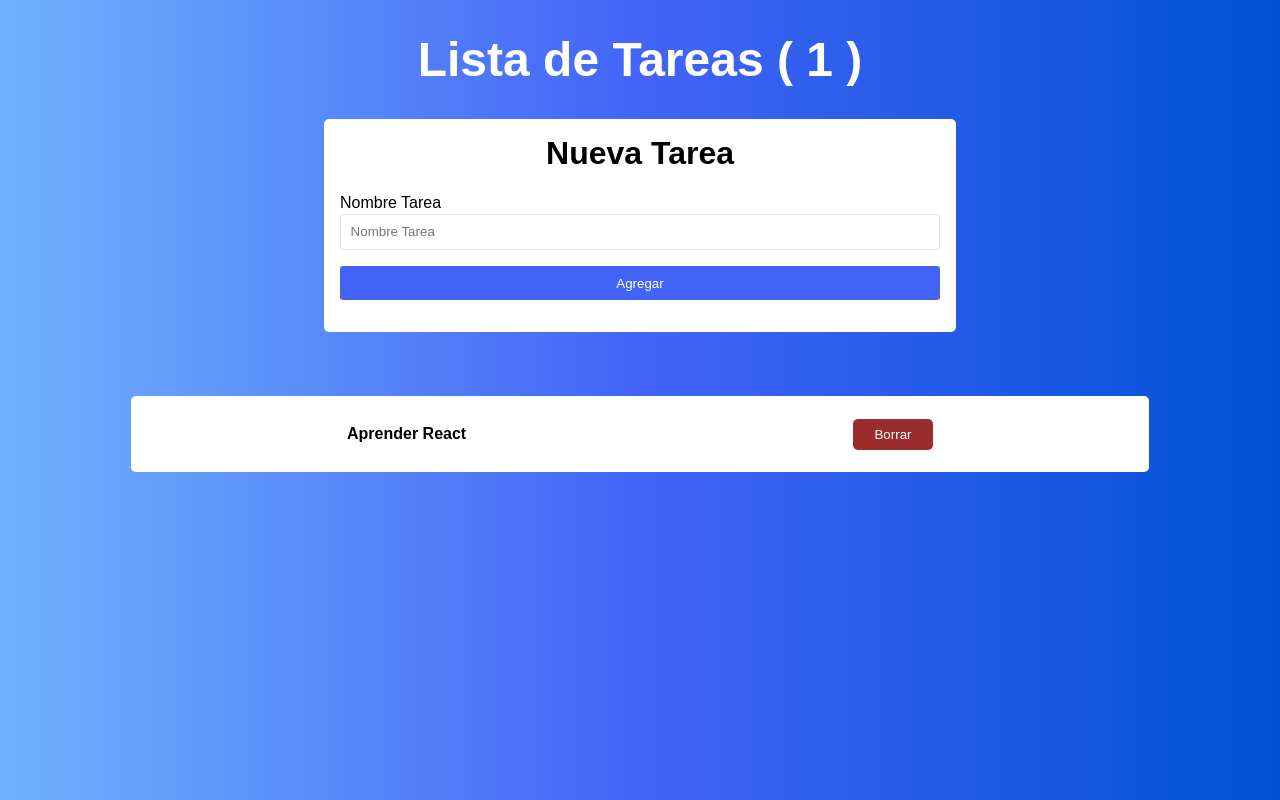
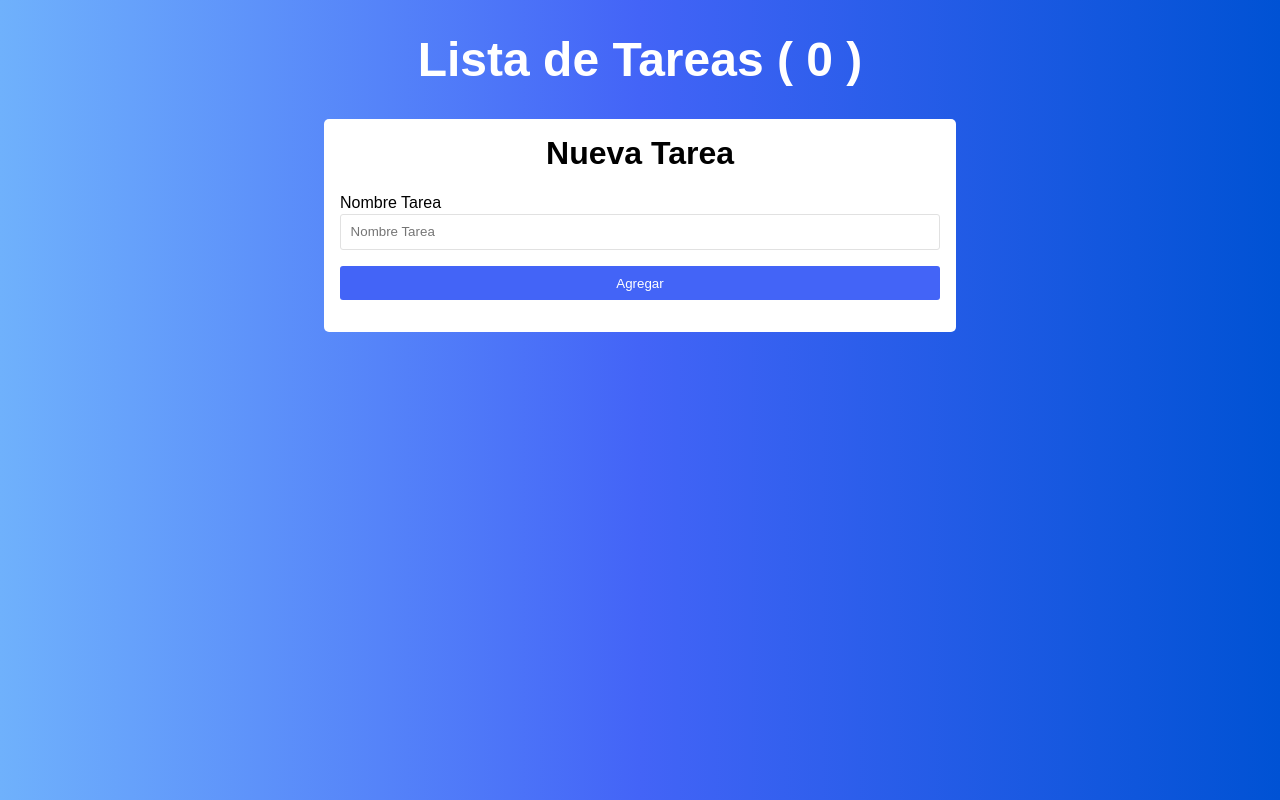
Before and after one commit to Ricardo-Nava-Lima/taks, a React (Create React App) app: page / in a window 1280 px wide. Built offline with nearby package versions, Linux system fonts and the light colour scheme.

Commit message:
Funcion del useReducer para obtener las tareas de LocalStorage

```diff
--- a/src/App.js
+++ b/src/App.js
@@ -1,21 +1,22 @@
-import React, { useReducer } from 'react';
+import React, { useReducer, useEffect } from 'react';
 import { tasksReducer } from './reducers/tasksReducer';
 import FormNewTask from './components/Form/FormNewTask';
 import ListTasks from './components/Tasks/ListTasks';
 
 
-const initialState = [{
-  id: new Date().getTime(),
-  task: 'Aprender React',
-  done: false
-}]
+const init = () => {
+  return JSON.parse( localStorage.getItem('tasks') ) || [];
+}
 
 function App() {
 
 
-  const [ tasks, dispatch ] = useReducer(tasksReducer, initialState);
+  const [ tasks, dispatch ] = useReducer(tasksReducer, [], init);
 
 
+  useEffect(() => {
+    localStorage.setItem('tasks', JSON.stringify(tasks));
+  }, [ tasks ]);
 
   return (
     <>
--- a/src/index.css
+++ b/src/index.css
@@ -29,12 +29,13 @@ body {
 
 .task-item{
   display: flex;
-  justify-content: space-around;
+  justify-content: space-between;
   align-items: center;
   width: 80%;
   font-weight: bold;
   margin-left: auto;
   margin-right: auto;
+  margin-bottom: 1rem;
   background-color: #fff;
   padding: 1.4rem;
   border-radius: 5px;
@@ -51,3 +52,7 @@ body {
 
   cursor: pointer;
 }
+
+.complete{
+  text-decoration: line-through;
+}
```
